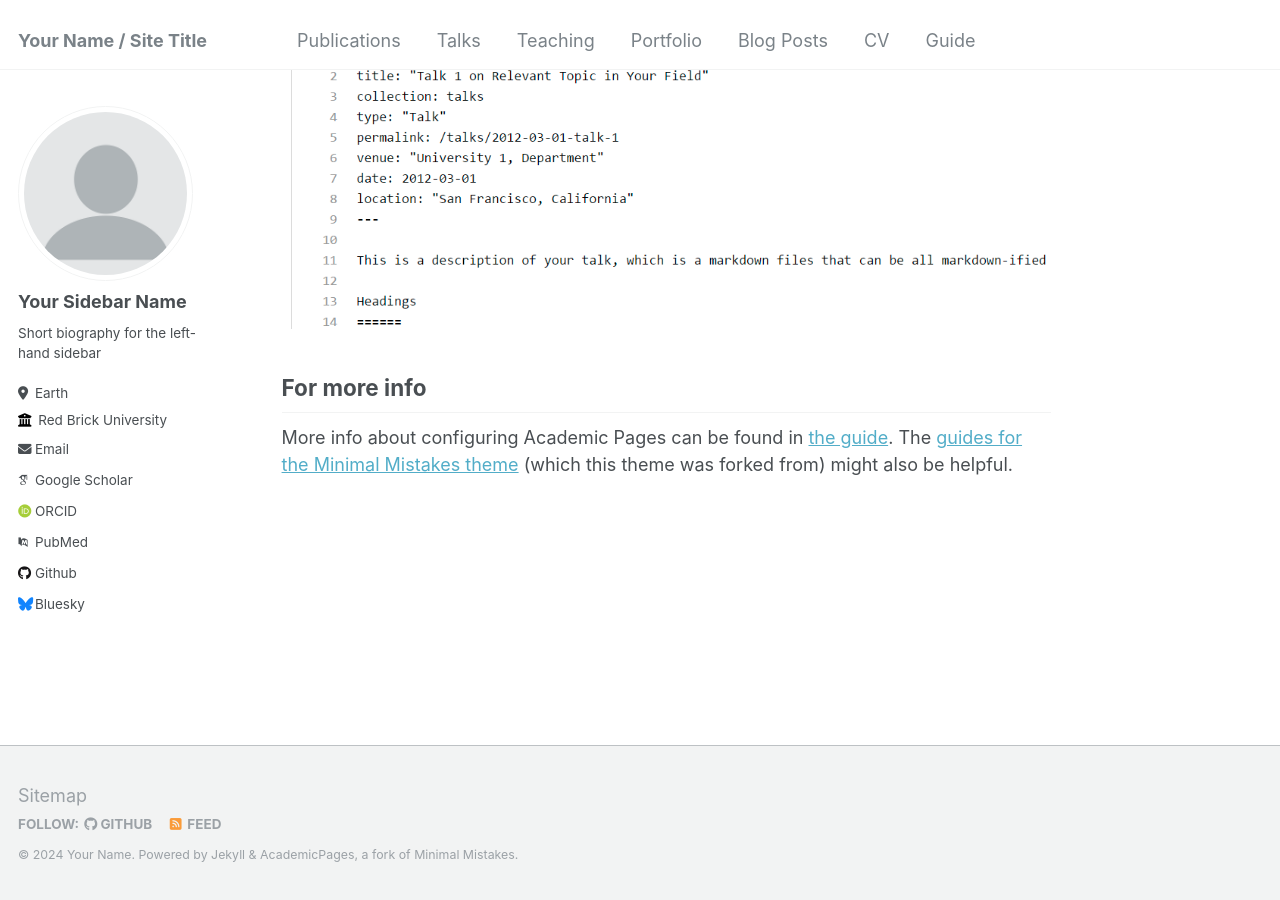
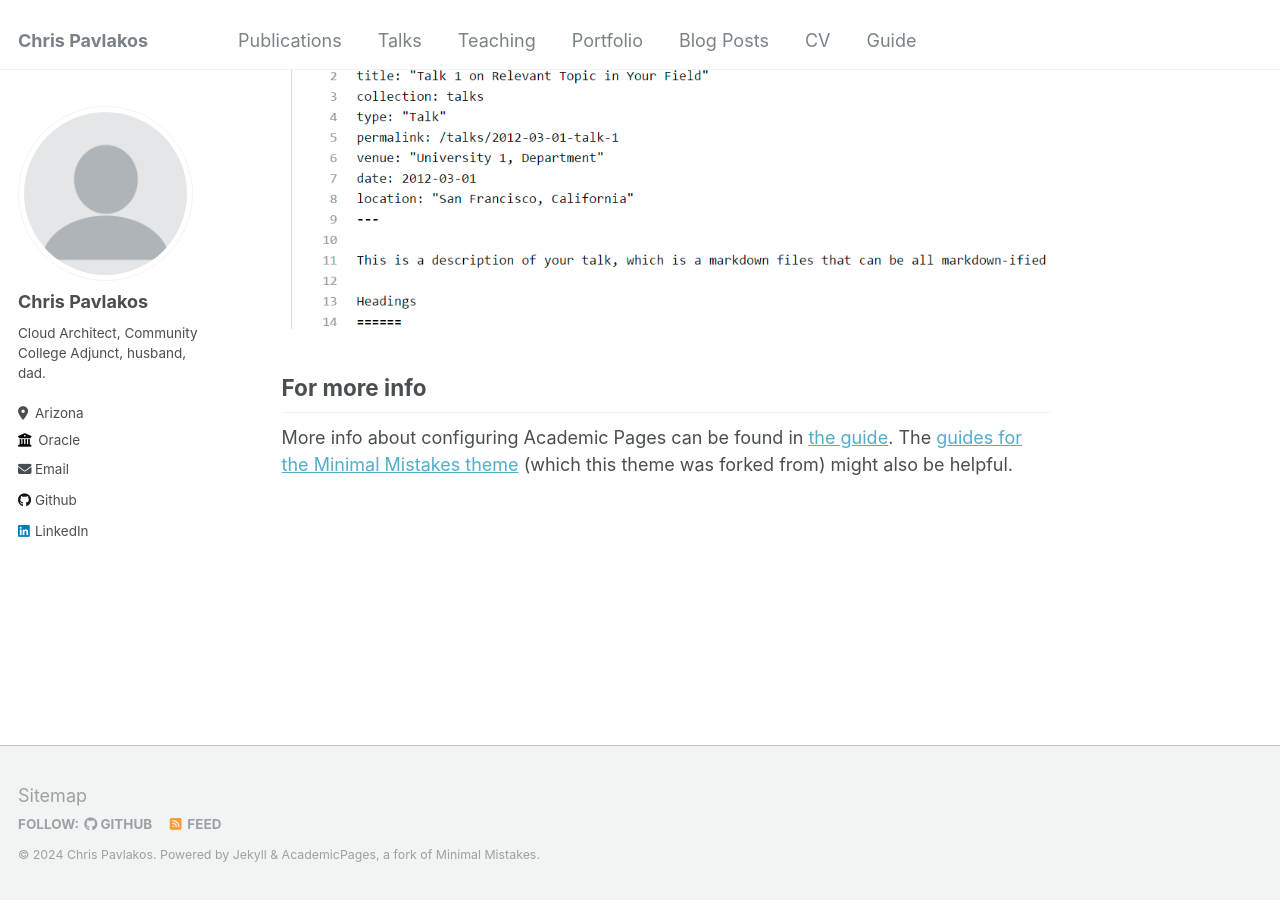
Before and after one commit to cgpavlakos/cgpavlakos.github.io, a Jekyll site: the page built from _pages/about.md, in a window 1280 px wide and 900 px high, scrolled down 2660 px. Built offline with Jekyll 4.4.1, drawn with Linux system fonts in a browser that asks for light colours; some web fonts are replaced.

Commit message:
Update _config.yml

```diff
--- a/_config.yml
+++ b/_config.yml
@@ -8,13 +8,13 @@
 
 # Basic Site Settings
 locale                   : "en-US"
-title                    : "Your Name / Site Title"
+title                    : "Chris Pavlakos"
 title_separator          : "-"
-name                     : &name "Your Name"
-description              : &description "personal description"
-url                      : https://academicpages.github.io # the base hostname & protocol for your site e.g. "https://mmistakes.github.io"
+name                     : &name "Chris Pavlakos"
+description              : &description "Cloud Architect"
+url                      : https://cgpavlakos.github.io # the base hostname & protocol for your site e.g. "https://mmistakes.github.io"
 baseurl                  : "" # the subpath of your site, e.g. "/blog"
-repository               : "academicpages/academicpages.github.io"
+repository               : "cgpavlakos/cgpavlakos.github.i"
 
 # Site Author - The following control what appear as part of the author content on the side bar.
 #               If a field is blank the icon and link will not appear, otherwise it will be shown.
@@ -22,33 +22,33 @@ repository               : "academicpages/academicpages.github.io"
 author:
   # Biographic information
   avatar           : "profile.png"
-  name             : "Your Sidebar Name"
+  name             : "Chris Pavlakos"
   pronouns         : # example: "she/her"
-  bio              : "Short biography for the left-hand sidebar"
-  location         : "Earth"
-  employer         : "Red Brick University"
+  bio              : "Cloud Architect, Community College Adjunct, husband, dad. "
+  location         : "Arizona"
+  employer         : "Oracle"
   uri              : # URL
-  email            : "none@example.org"
+  email            : "cgpavlakos@gmail.com"
 
   # Academic websites
   arxiv            : # URL - Update with the correct link to your profile
-  googlescholar    : "https://scholar.google.com/citations?user=PS_CX0AAAAAJ"
+  googlescholar    : # "https://scholar.google.com/citations?user=PS_CX0AAAAAJ"
   impactstory      : # URL
-  orcid            : "http://orcid.org/yourorcidurl"
+  orcid            : # "http://orcid.org/yourorcidurl"
   semantic         : # URL
-  pubmed           : "https://www.ncbi.nlm.nih.gov/pubmed/?term=john+snow"
+  pubmed           : # "https://www.ncbi.nlm.nih.gov/pubmed/?term=john+snow"
   researchgate     : # URL
 
   # Repositories and software development
   bitbucket        : # Username - Update with your username on the site
   codepen          : # Username
   dribbble         : # Username
-  github           : "academicpages"
+  github           : "cgpavlakos"
   kaggle           : # Username
   stackoverflow    : # User number or user number and name (i.e., use "1" or "1/jeff-atwood")
 
   # Social media
-  bluesky          : "bsky.app" # Replace this with you Bluesky username
+  bluesky          : # "bsky.app" # Replace this with you Bluesky username
   facebook         : # Username
   flickr           : # Username
   foursquare       : # Username
@@ -57,7 +57,7 @@ author:
   keybase          : # Username
   instagram        : # Username
   lastfm           : # Username
-  linkedin         : # Username
+  linkedin         : "cpavlakos"
   mastodon         : # URL
   medium           : # URL
   pinterest        : # Username
```
